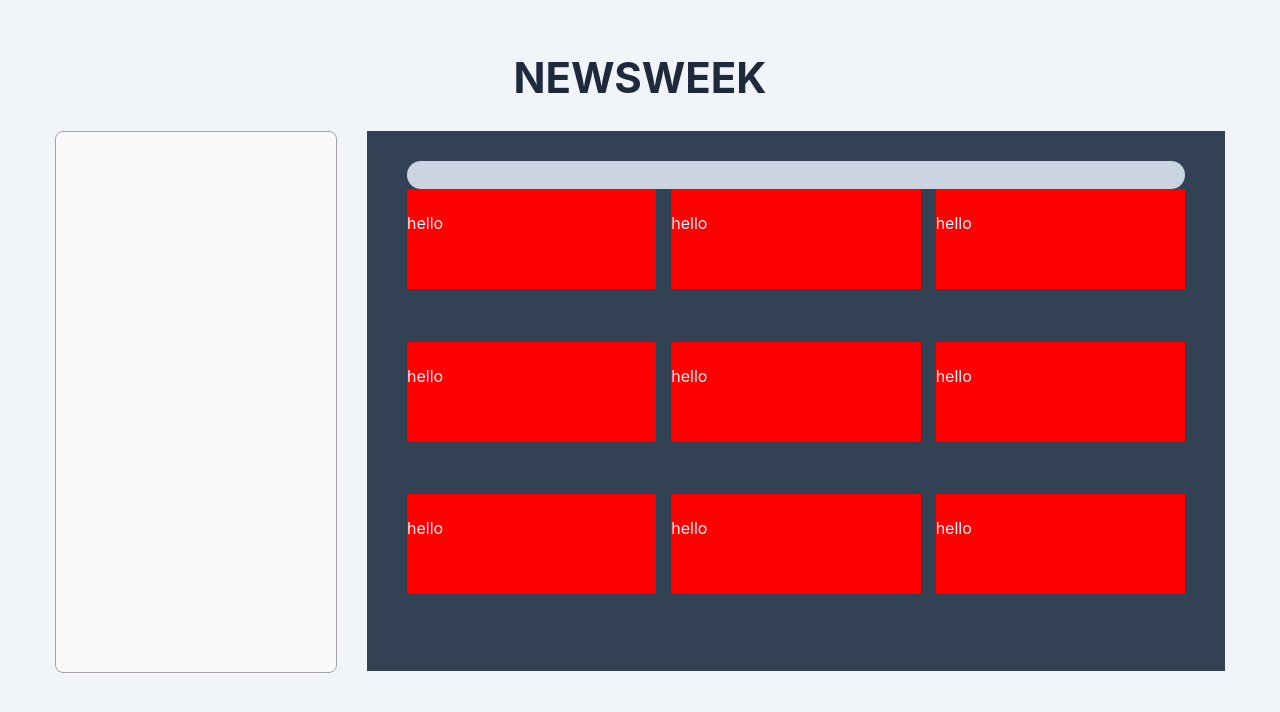
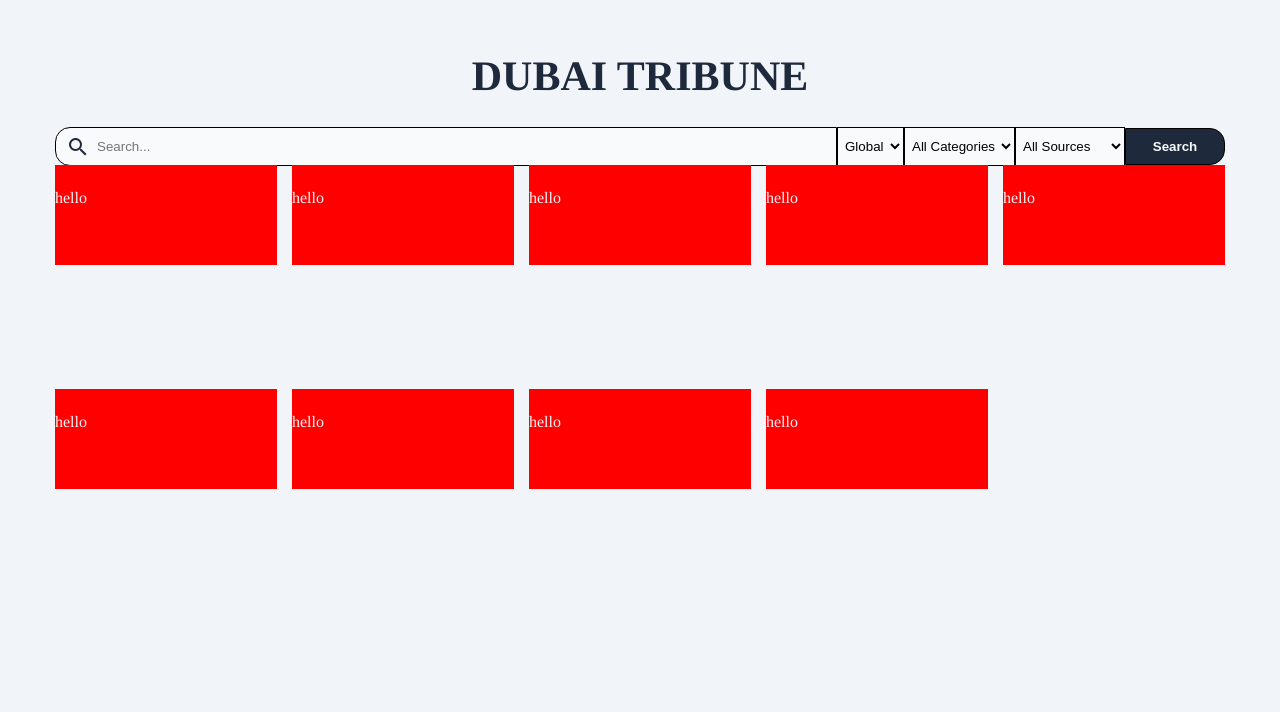
Before and after one commit to TaufiqSyed/news-client, an Angular app: page / in a window 1280 px wide. Shown: the top 712 px of the page. Built offline with nearby package versions, Linux system fonts and the light colour scheme; no server answers.

Commit message:
Finished HTML and styling for filters and search bar

```diff
--- a/package.json
+++ b/package.json
@@ -18,6 +18,7 @@
     "@angular/platform-browser": "^17.3.0",
     "@angular/platform-browser-dynamic": "^17.3.0",
     "@angular/router": "^17.3.0",
+    "material-icons": "^1.13.12",
     "rxjs": "~7.8.0",
     "tslib": "^2.3.0",
     "zone.js": "~0.14.3"
--- a/src/app/app.component.css
+++ b/src/app/app.component.css
@@ -1,8 +1,8 @@
 :host {
-    /* font-family: 'Times New Roman', Times, serif; */
-     font-family: "Inter", -apple-system, BlinkMacSystemFont, "Segoe UI", Roboto,
+    font-family: 'Tinos', 'Times New Roman', Times, serif;
+     /* font-family: "Inter", -apple-system, BlinkMacSystemFont, "Segoe UI", Roboto,
       Helvetica, Arial, sans-serif, "Apple Color Emoji", "Segoe UI Emoji",
-      "Segoe UI Symbol";
+      "Segoe UI Symbol";  */
     box-sizing: border-box;
     -webkit-font-smoothing: antialiased;
     -moz-osx-font-smoothing: grayscale;
@@ -63,10 +63,11 @@
   }
 
   .left-side {
+    position: fixed;
     height: 60vh;
     /* margin: 30px 40px; */
     padding: 30px 40px;
-    background-color: var(--slate-50);
+    /* background-color: var(--slate-50); */
     border: solid 1px var(--neutral-400);
     -webkit-box-shadow: var(--shadowColor);
     box-shadow: var(--shadowColor);
@@ -82,18 +83,118 @@
     display: flex;
     flex-direction: column;
     /* margin: 30px 40px; */
-    padding: 30px 40px;
-    background-color: var(--slate-700);
+    /* padding: 30px 40px; */
+    /* background-color: var(--slate-700); */
     flex: 4;
     margin: 0 15px;
     /* flex-grow : 1; */
   }
 
   .search-bar {
-    background-color: var(--slate-300);
+    display: flex;
+    flex-direction: row;
+    background-color: var(--slate-50);
     width: 100%;
-    height: 30px;
+    height: 40px;
+    align-items: center;
     border-radius: 15px;
+  }
+
+  .query-search {
+    display: flex;
+    flex-direction: row;
+    align-items: center;
+    padding: 0 10px;
+    height: 100%;
+    border: 1px solid black;
+    width: 100px;
+    flex-grow: 1;
+    border-top-left-radius: 15px;
+    border-bottom-left-radius: 15px;
+  }
+
+  .query-search input {
+    margin-left: 5px;
+    background: rgba(0,0,0,0);
+    border: none;
+    height: calc(100% - 10px);
+    width: 100%;
+
+  }
+
+  .search-filter {
+    display: flex;
+    align-items: center;
+    height: 100%;
+    border: 1px solid black;
+    /* min-width: 100px; */
+    /* max-width: 200px; */
+  }
+
+  .search-filter select {
+    background: rgba(0,0,0,0);
+    border: none;
+    padding: 0 3px;
+    height: 100%;
+    /* height: calc(100% - 10px); */
+    width: 100%;
+  }
+
+  /* .country-search {
+
+  }
+
+  .country-search select {
+    margin-left: 5px;
+    background: rgba(0,0,0,0);
+    border: none;
+    height: calc(100% - 10px);
+    width: 100%;
+  }
+
+  .category-search {
+    display: flex;
+    align-items: center;
+    height: 100%;
+    border: 1px solid black;
+    width: 200px;
+  }
+
+  .category-search select {
+    margin-left: 5px;
+    background: rgba(0,0,0,0);
+    border: none;
+    height: calc(100% - 10px);
+    width: 100%;
+  }
+
+  .source-search {
+    display: flex;
+    align-items: center;
+    height: 100%;
+    border: 1px solid black;
+    width: 200px;
+  }
+
+  .source-search select {
+    margin-left: 5px;
+    background: rgba(0,0,0,0);
+    border: none;
+    height: calc(100% - 10px);
+    width: 100%;
+  } */
+
+  .search-btn {
+    height: 100%;
+    /* background: var(--blue-800); */
+    background: var(--slate-800);
+
+    border: 1px solid black;
+    font-weight: bold;
+    width: 100px;
+    border-top-right-radius: 15px;
+    border-bottom-right-radius: 15px;
+    color: var(--slate-50);
   }
 
   .news-articles {
--- a/src/app/app.component.html
+++ b/src/app/app.component.html
@@ -10,15 +10,105 @@
 <main class="main">
   <div class="navbar">
     <div class="news-company-logo"></div>
-    <div class="news-company-title"><h1>NEWSWEEK</h1></div>
+    <div class="news-company-title"><h1>DUBAI TRIBUNE</h1></div>
   </div>
   <div class="content">
-    <div class="left-side">
+    <!-- <div class="left-side">
       <div class="filters">
       </div>
-    </div>
+    </div> -->
     <div class="right-side">
-      <div class="search-bar"></div>
+      <div class="search-bar">
+        <div class="query-search">
+          <span class="material-icons-outlined">search</span>
+          <input type="text" type="text" placeholder="Search...">
+        </div>
+        <div class="country-search search-filter">
+          <select name="country-select" id="country-select">
+            <option selected value>Global</option>
+            <option value='ar'>ar</option>
+            <option value='at'>at</option>
+            <option value='au'>au</option>
+            <option value='be'>be</option>
+            <option value='bg'>bg</option>
+            <option value='br'>br</option>
+            <option value='ca'>ca</option>
+            <option value='ch'>ch</option>
+            <option value='cn'>cn</option>
+            <option value='co'>co</option>
+            <option value='cu'>cu</option>
+            <option value='cz'>cz</option>
+            <option value='de'>de</option>
+            <option value='eg'>eg</option>
+            <option value='fr'>fr</option>
+            <option value='gb'>gb</option>
+            <option value='gr'>gr</option>
+            <option value='hk'>hk</option>
+            <option value='hu'>hu</option>
+            <option value='id'>id</option>
+            <option value='ie'>ie</option>
+            <option value='il'>il</option>
+            <option value='in'>in</option>
+            <option value='it'>it</option>
+            <option value='jp'>jp</option>
+            <option value='kr'>kr</option>
+            <option value='lt'>lt</option>
+            <option value='lv'>lv</option>
+            <option value='ma'>ma</option>
+            <option value='mx'>mx</option>
+            <option value='my'>my</option>
+            <option value='ng'>ng</option>
+            <option value='nl'>nl</option>
+            <option value='no'>no</option>
+            <option value='nz'>nz</option>
+            <option value='ph'>ph</option>
+            <option value='pl'>pl</option>
+            <option value='pt'>pt</option>
+            <option value='ro'>ro</option>
+            <option value='rs'>rs</option>
+            <option value='ru'>ru</option>
+            <option value='sa'>sa</option>
+            <option value='se'>se</option>
+            <option value='sg'>sg</option>
+            <option value='si'>si</option>
+            <option value='sk'>sk</option>
+            <option value='th'>th</option>
+            <option value='tr'>tr</option>
+            <option value='tw'>tw</option>
+            <option value='ua'>ua</option>
+            <option value='us'>us</option>
+            <option value='ve'>ve</option>
+            <option value='za'>za</option>
+          </select>
+        </div>
+        <div class="category-search search-filter">
+          <select name="category-select" id="category-select">
+            <option selected value>All Categories</option>
+            <option value='business'>business</option>
+            <option value='entertainment'>entertainment</option>
+            <option value='general'>general</option>
+            <option value='health'>health</option>
+            <option value='science'>science</option>
+            <option value='sports'>sports</option>
+            <option value='technology'>technology</option>
+          </select>
+        </div>
+        <div class="source-search search-filter">
+          <select name="source-select" id="source-select">
+            <option selected value>All Sources</option>
+            <option value='business'>business</option>
+            <option value='entertainment'>entertainment</option>
+            <option value='general'>general</option>
+            <option value='health'>health</option>
+            <option value='science'>science</option>
+            <option value='sports'>sports</option>
+            <option value='technology'>technology</option>
+          </select>
+        </div>
+        <button class="search-btn">
+          Search
+        </button>
+      </div>
       <div class="news-articles">
         <div class="grid-item"><p>hello</p></div>
         <div class="grid-item"><p>hello</p></div>
--- a/src/index.html
+++ b/src/index.html
@@ -6,6 +6,9 @@
   <base href="/">
   <meta name="viewport" content="width=device-width, initial-scale=1">
   <link rel="icon" type="image/x-icon" href="favicon.ico">
+  <link rel="preconnect" href="https://fonts.googleapis.com">
+<link rel="preconnect" href="https://fonts.gstatic.com" crossorigin>
+<link href="https://fonts.googleapis.com/css2?family=Tinos:ital,wght@0,400;0,700;1,400;1,700&display=swap" rel="stylesheet">
 </head>
 <body>
   <app-root></app-root>
--- a/src/styles.css
+++ b/src/styles.css
@@ -1,3 +1,5 @@
+@import 'material-icons/iconfont/material-icons.css';
+
 /* You can add global styles to this file, and also import other style files */
 :root {
     --slate-50: hsl(210 40% 98%);
```
Also changed, not shown: 1 other file (tests, documents, lock files or other folders).
